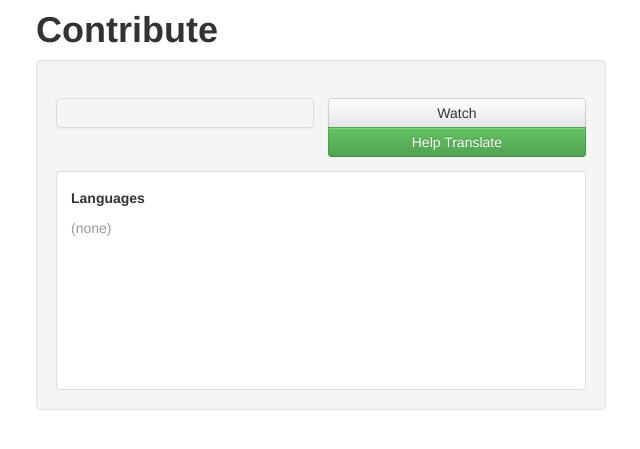
After one commit to wellcaffeinated/yt-subtitle-explorer, a PHP site: template app/views/page-contribute.twig in a window 1280 px wide. The commit adds this page. Shown: the top 449 px of the page, without its empty margins (19-659 px from the left). Run offline with PHP 8.4, Linux system fonts and the light colour scheme; the template is opened without the code that fills it, so the values that code supplies are empty; some libraries are stand-ins or nearby versions.

Commit message:
Contribute page built up a bit

```diff
--- a/app/YTSE/Playlist/YTPlaylist.php
+++ b/app/YTSE/Playlist/YTPlaylist.php
@@ -182,6 +182,11 @@ class YTPlaylist {
 		return $vids;
 	}
 
+	public function getVideoById($id){
+
+		return $this->app['db']->fetchAssoc("SELECT * FROM {$this->app['db.tables.videos']} WHERE ytid = ?", array($id));
+	}
+
 	public function syncLocal(){
 
 		$now = new \Datetime('now');
--- /dev/null
+++ b/app/views/page-contribute.twig
@@ -0,0 +1,40 @@
+<!doctype html>
+<!-- paulirish.com/2008/conditional-stylesheets-vs-css-hacks-answer-neither/ -->
+<!--[if lt IE 7]> <html class="no-js lt-ie9 lt-ie8 lt-ie7" lang="en"> <![endif]-->
+<!--[if IE 7]>    <html class="no-js lt-ie9 lt-ie8" lang="en"> <![endif]-->
+<!--[if IE 8]>    <html class="no-js lt-ie9" lang="en"> <![endif]-->
+<!--[if gt IE 8]><!--> <html class="no-js" lang="en"> <!--<![endif]-->
+<head>
+  <meta charset="utf-8">
+
+  <!-- Use the .htaccess and remove these lines to avoid edge case issues.
+       More info: h5bp.com/i/378 -->
+  <meta http-equiv="X-UA-Compatible" content="IE=edge,chrome=1">
+
+  <title>Contribute</title>
+  <meta name="description" content="">
+
+  {% include 'meta.twig' %}
+
+</head>
+<body>
+
+  {% import "videolist.twig" as videoList %}
+
+  <div class="container">
+
+    <h1>Contribute</h1>
+
+    <div class="row-fluid">
+
+      {{ videoList.video(video, 6) }}
+
+      <div class="span6 translation-ctrl">
+      </div>
+
+    </div>
+
+  </div>
+
+</body>
+</html>
--- a/app/views/videolist.twig
+++ b/app/views/videolist.twig
@@ -1,3 +1,34 @@
+{% macro video(data, span) %}
+    <div class="video well span{{ span }}" data-ytid="{{data.ytid}}">
+		<div class="inner">
+			<h4 class="video-title"><a href="{{data.url}}">{{data.title}}</a></h4>
+			<div class="video-meta row-fluid">
+				<div class="thumbnail span6">
+					<img src="{{data.thumbnail}}" alt="{{data.title}}"/>
+				</div>
+				<div class="span6 video-ctrls btn-group btn-group-vertical">
+					<a href="{{data.url}}" class="watch-btn btn btn-block">Watch</a>
+					<a href="{{app.url_generator.generate("contribute", {videoId: data.ytid})}}" class="help-btn btn btn-success btn-block">Help Translate</a>
+				</div>
+			</div>
+			<div class="languages">
+				<h5>Languages</h5>
+				<ul class="unstyled clearfix">
+					{% for lang in data.languages %}
+					<li class="lang-{{lang.lang_code}} label label-info">
+						<span class="lang-trans">{{lang.lang_translated}}</span> -
+						<span class="lang-orig">{{lang.lang_original}}</span>
+					</li>
+					{% endfor %}
+					{% if data.languages|length == 0 %}
+					<li class="lang-none muted">(none)</li>
+					{% endif %}
+				</ul>
+			</div>
+		</div>
+	</div>
+{% endmacro %}
+
 {% set columns = 2 %}
 
 <div class="video-list">
@@ -5,34 +36,7 @@
 	{% if loop.index0 % columns == 0 %}
 	<div class="row-fluid">
 	{% endif %}
-		<div class="video well span{{ 12/columns }}" data-ytid="{{vid.ytid}}">
-			<div class="inner">
-				<h4 class="video-title"><a href="{{vid.url}}">{{vid.title}}</a></h4>
-				<div class="video-meta row-fluid">
-					<div class="thumbnail span6">
-						<img src="{{vid.thumbnail}}" alt="{{vid.title}}"/>
-					</div>
-					<div class="span6 video-ctrls btn-group btn-group-vertical">
-						<a href="{{vid.url}}" class="watch-btn btn btn-block">Watch</a>
-						<a href="{{app.url_generator.generate("contribute", {videoId: vid.ytid})}}}}" class="help-btn btn btn-success btn-block">Help Translate</a>
-					</div>
-				</div>
-				<div class="languages">
-					<h5>Languages</h5>
-					<ul class="unstyled clearfix">
-						{% for lang in vid.languages %}
-						<li class="lang-{{lang.lang_code}} label label-info">
-							<span class="lang-trans">{{lang.lang_translated}}</span> -
-							<span class="lang-orig">{{lang.lang_original}}</span>
-						</li>
-						{% endfor %}
-						{% if vid.languages|length == 0 %}
-						<li class="lang-none muted">(none)</li>
-						{% endif %}
-					</ul>
-				</div>
-			</div>
-		</div>
+		{{ _self.video(vid, 12/columns) }}
 	{% if loop.index % columns == 0 %}
 	</div>
 	{% endif %}
```
Also changed, not shown: app/YTSE/Routes/ContributionControllerProvider.php (+12 -1 lines).
